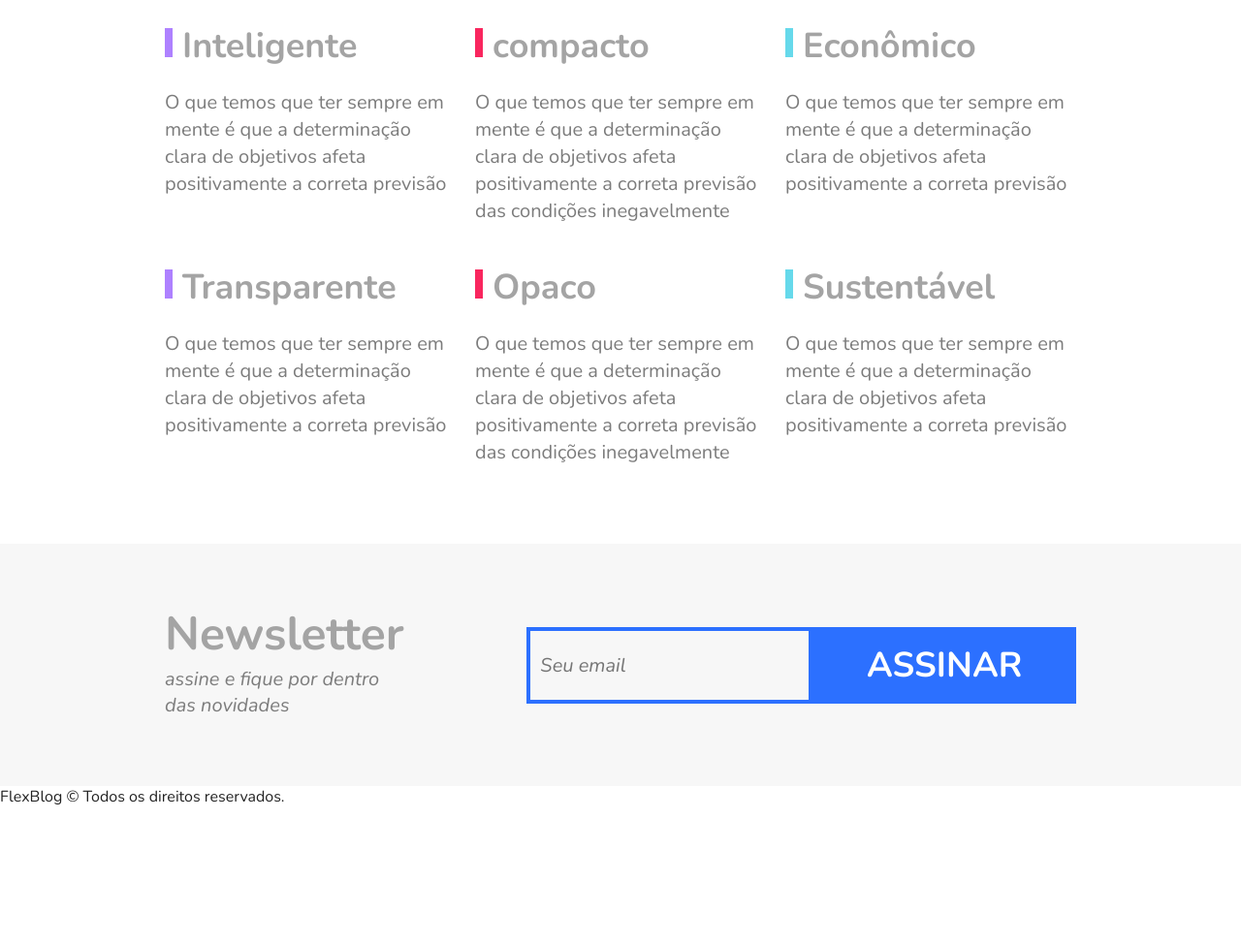
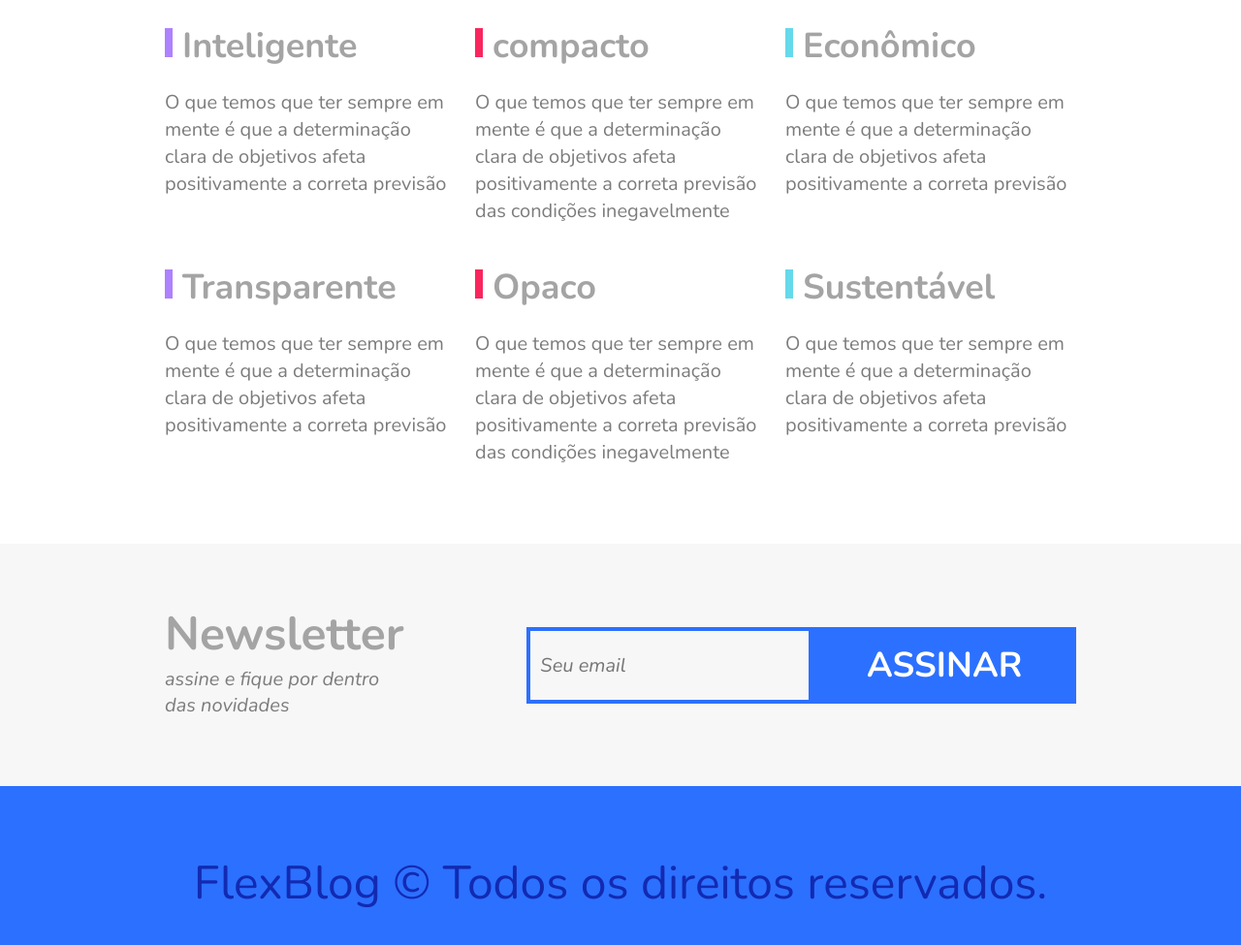
Before and after one commit to VictorObrien/CSS-Flexbox, a plain HTML site: page Flexblog/index.html in a window 1280 px wide. Shown: the part 2555-3530 px from the top of the page at 97% size. Before the commit the page ends 3388 px from the top, so only its background shows below. Drawn offline with nearby package versions, Linux system fonts and the light colour scheme.

Commit message:
finalização do arquivo style.css

```diff
--- a/Flexblog/css/style.css
+++ b/Flexblog/css/style.css
@@ -377,4 +377,24 @@ img {
   padding: 15px 10px;
 }
 
+@media (max-width: 600px) {
+  .newsletter-form button{
+    font-size: 1.5em;
+  }
+}
+
 /* -- Footer -- */
+
+.footer {
+  height: 200px;
+  display: flex;
+  background: #2c70ff;
+  align-items: center;
+}
+
+.footer p {
+  flex: 1;
+  text-align: center;
+  font-size: 3em;
+  color: #122ab2;
+}
```
